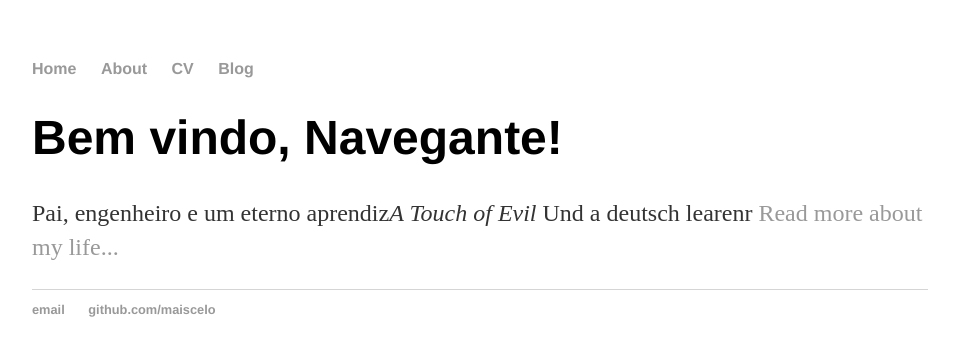
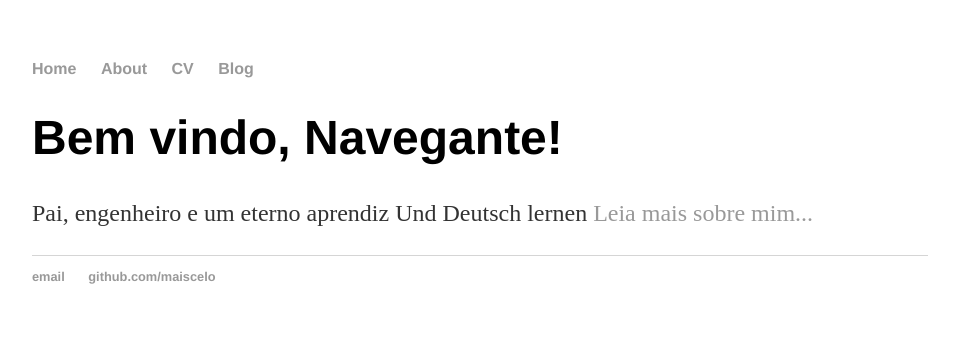
Before and after one commit to maiscelo/maiscelo.github.io, a Jekyll site: the page built from index.html, in a window 1280 px wide. Shown: the top 356 px of the page, without its empty margins (160-1119 px from the left). Built offline with Jekyll 4.4.1, drawn with Linux system fonts in a browser that asks for light colours.

Commit message:
Update index.html

```diff
--- a/index.html
+++ b/index.html
@@ -4,5 +4,5 @@ title: Marcelo Brilhante, Home Cop
 ---
 <div class="blurb">
 	<h1>Bem vindo, Navegante!</h1>
-	<p>Pai, engenheiro e um eterno aprendiz<em>A Touch of Evil</em> Und a deutsch learenr <a href="/about">Read more about my life...</a></p>
+	<p>Pai, engenheiro e um eterno aprendiz Und Deutsch lernen <a href="/about">Leia mais sobre mim...</a></p>
 </div><!-- /.blurb -->
```
